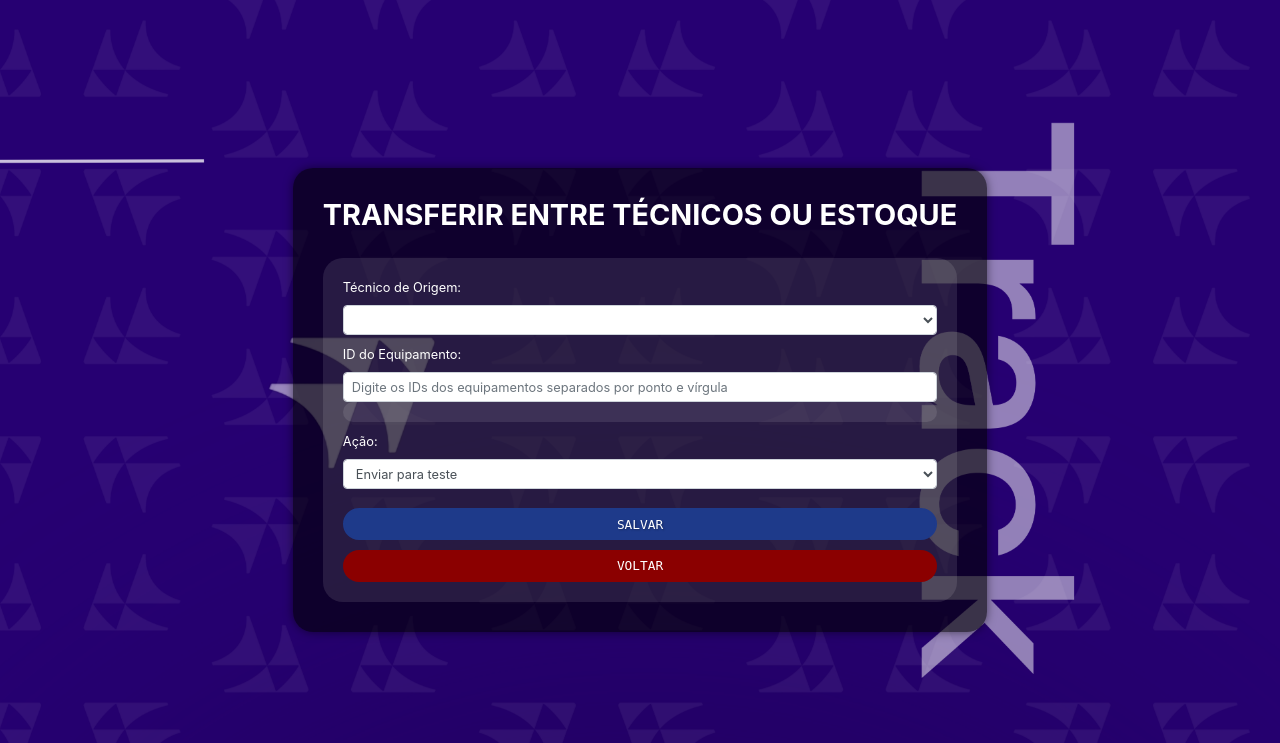
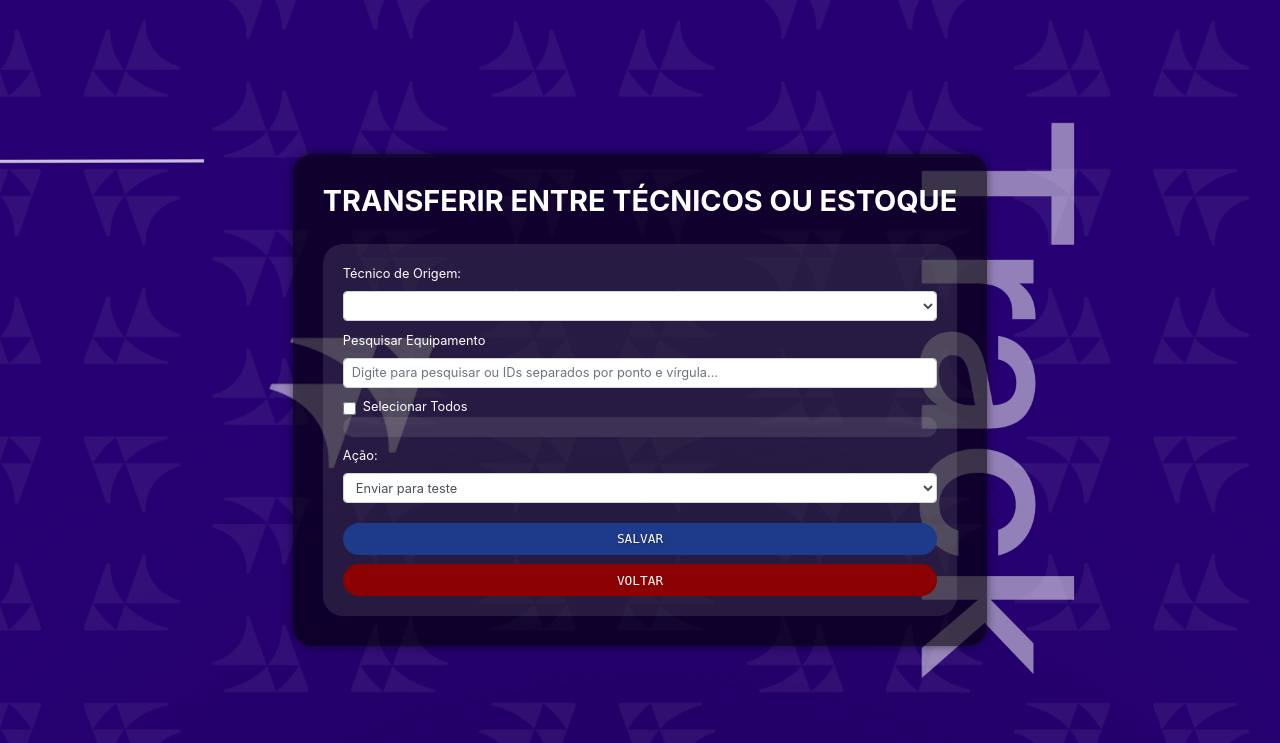
Before and after one commit to PaulinDaTrack/Estoque, a Flask app: page /transferir_tecnico_para_outro in a window 1280 px wide. Shown: the top 743 px of the page. Run offline with Flask 3, Linux system fonts and the light colour scheme; the visitor is signed in with stand-in values (Sample User, id 1); data that the repository does not hold is empty; parts of the project's set-up code (start-up, migrations or seed data) failed here and were passed over; some libraries are stand-ins or nearby versions.

Commit message:
correçao da correçao

```diff
--- a/FrontEnd/templates/transferir_tecnico_para_outro.html
+++ b/FrontEnd/templates/transferir_tecnico_para_outro.html
@@ -155,9 +155,15 @@
                         </select>
                     </div>
                     <div class="form-group">
-                        <label for="id_equipamento">ID do Equipamento:</label>
-                        <input type="text" name="id_equipamento" id="id_equipamento" class="form-control" placeholder="Digite os IDs dos equipamentos separados por ponto e vírgula" oninput="filtrarEquipamentos()" onkeydown="adicionarPontoVirgula(event)">
-                        <div id="equipamentos_disponiveis" class="scrollable-menu">
+                        <label for="pesquisar_equipamento">Pesquisar Equipamento</label>
+                        <input type="text" class="form-control" id="pesquisar_equipamento" onkeyup="filtrarEquipamentos()" placeholder="Digite para pesquisar ou IDs separados por ponto e vírgula...">
+                    </div>
+                    <div class="form-group">
+                        <div class="form-check">
+                            <input class="form-check-input" type="checkbox" id="select_all" onclick="selecionarTodos()">
+                            <label class="form-check-label" for="select_all">Selecionar Todos</label>
+                        </div>
+                        <div id="ids_equipamentos" class="scrollable-menu">
                             {% for id in ids_equipamentos %}
                             <div class="form-check">
                                 <input class="form-check-input" type="checkbox" name="ids_equipamentos[]" value="{{ id }}" id="equip{{ id }}">
@@ -230,7 +236,7 @@
         }
 
         function filtrarEquipamentos() {
-            var input = document.getElementById('id_equipamento').value;
+            var input = document.getElementById('pesquisar_equipamento').value;
             var ids = input.split(';').map(id => id.trim());
             var checkboxes = document.querySelectorAll('input[name="ids_equipamentos[]"]');
             checkboxes.forEach(cb => {
@@ -240,18 +246,14 @@
                     cb.checked = false;
                 }
             });
-            // Atualizar o campo de texto com os IDs selecionados
-            var selecionados = Array.from(checkboxes).filter(cb => cb.checked).map(cb => cb.value).join('; ');
-            document.getElementById('id_equipamento').value = selecionados;
         }
 
-        function adicionarPontoVirgula(event) {
+        document.getElementById('pesquisar_equipamento').addEventListener('keydown', function(event) {
             if (event.key === 'Enter') {
                 event.preventDefault();
-                const input = document.getElementById('id_equipamento');
-                input.value += '; ';
+                this.value += ';';
             }
-        }
+        });
 
         document.getElementById('tecnico_origem').addEventListener('change', function() {
             const tecnicoOrigem = this.value;
--- a/app.py
+++ b/app.py
@@ -263,7 +263,7 @@ def transferir_tecnico_para_outro():
             conexao = conectar_banco()
             cursor = conexao.cursor()
             tecnico_origem = request.form['tecnico_origem']
-            ids_equipamentos = request.form['id_equipamento'].split(';')
+            ids_equipamentos = request.form.getlist('ids_equipamentos[]')
             acao = request.form['acao']
             tecnico_destino = request.form.get('tecnico_destino')
 
```
